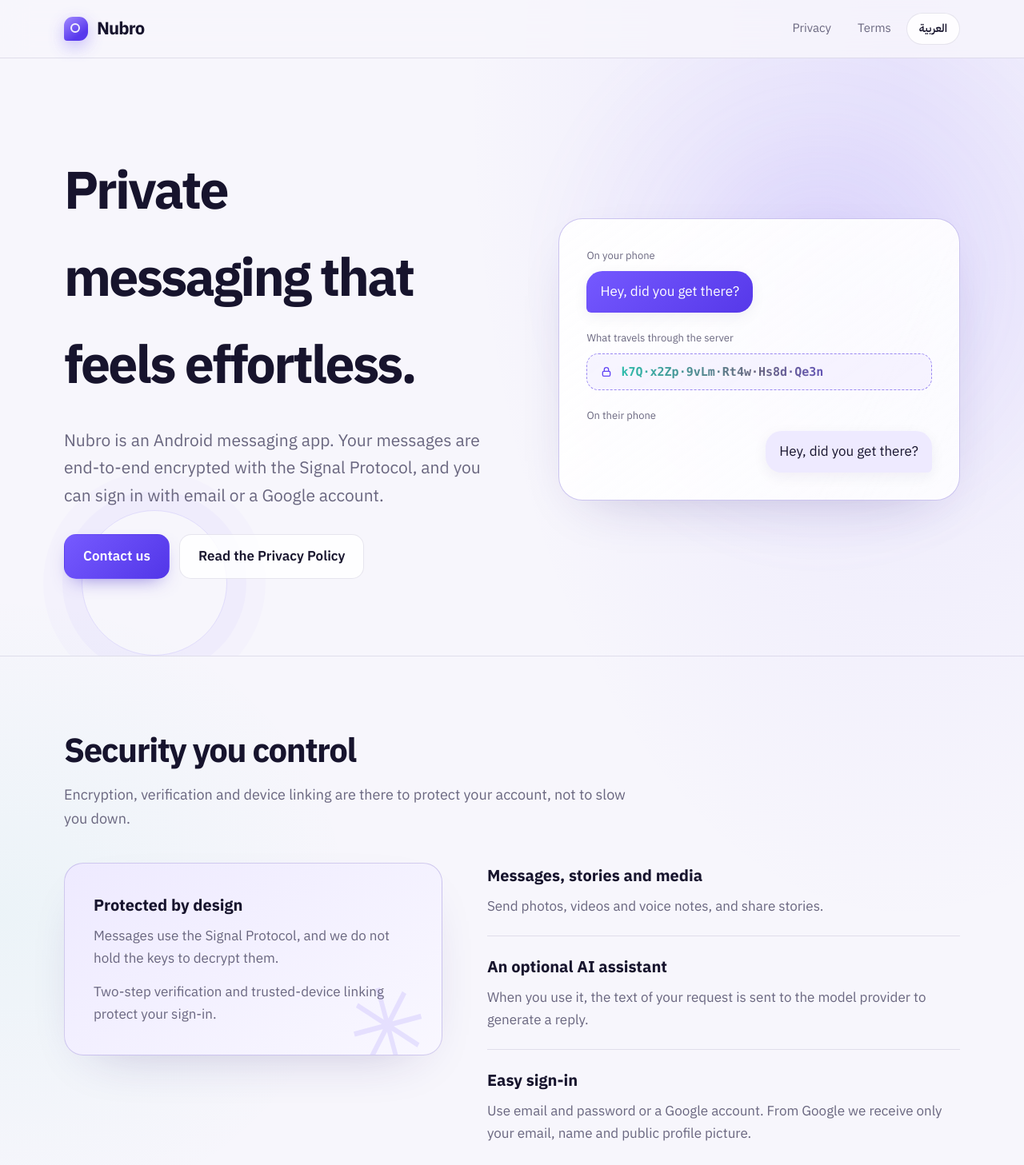
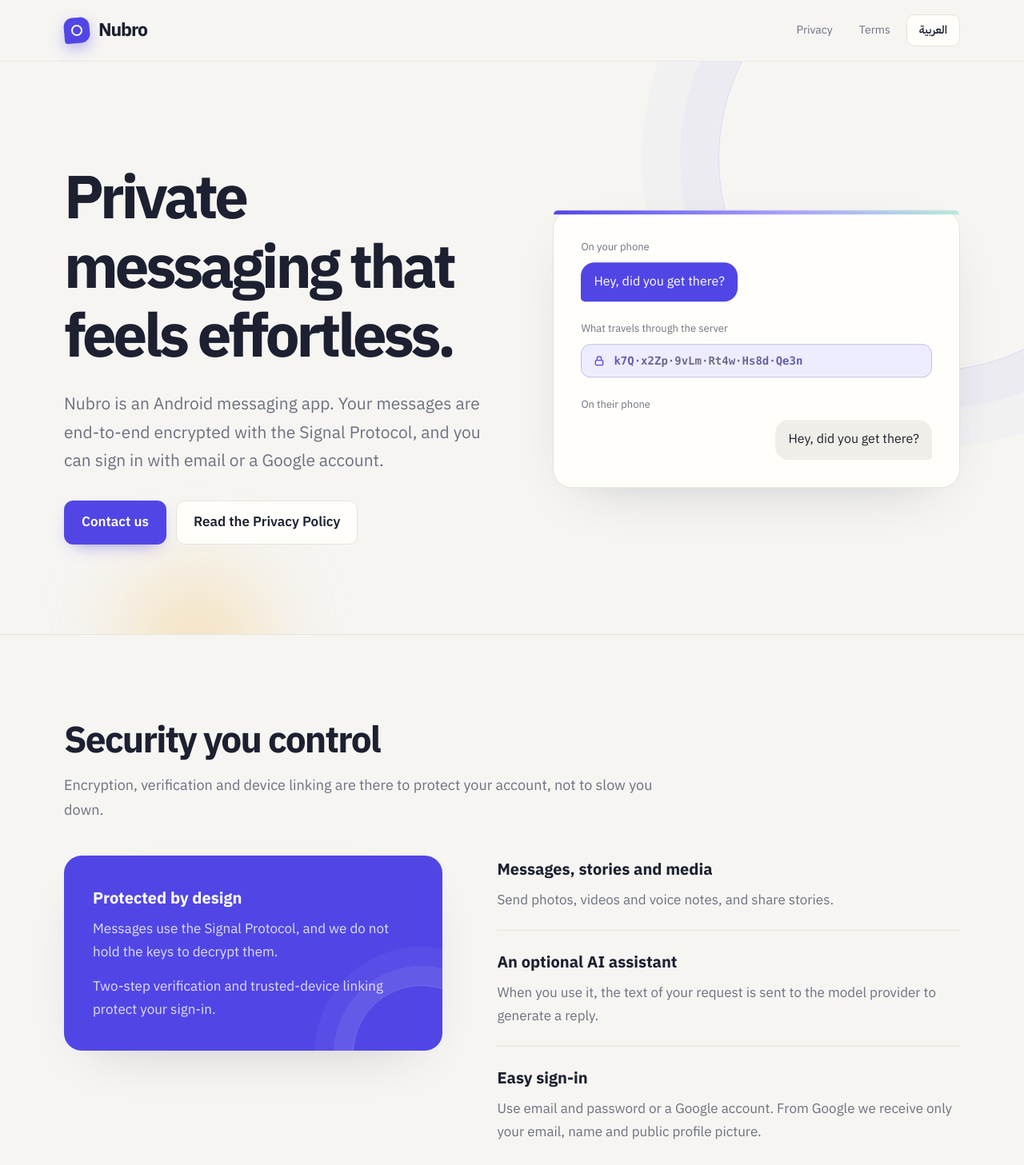
Before and after one commit to alipp2088-crypto/nubro-site, a plain HTML site: page index.html in a window 1280 px wide. Shown: the top 1457 px of the page at 80% size. Drawn offline with Linux system fonts and the light colour scheme.

Commit message:
Redesign Nubro home and legal pages with a new cohesive visual system

```diff
--- a/style.css
+++ b/style.css
@@ -1,33 +1,35 @@
+/* Nubro — complete visual redesign, shared by the home and legal pages */
 :root {
   color-scheme: light dark;
-  --bg: #f7f6fc;
-  --surface: rgba(255,255,255,.82);
-  --surface-solid: #fff;
-  --ink: #17142d;
-  --muted: #69667f;
-  --line: rgba(62,48,112,.12);
-  --accent: #6245f5;
-  --accent-deep: #4930d2;
-  --accent-soft: #eeeaff;
-  --teal: #28c6b0;
-  --radius: 24px;
-  --shadow: 0 24px 70px -38px rgba(48,31,115,.32);
-  --ease: cubic-bezier(.2,.75,.25,1);
+  --page: #f6f5f2;
+  --paper: #fffefa;
+  --paper-2: #f0eee8;
+  --ink: #1c2030;
+  --muted: #6d7180;
+  --line: #e6e3dc;
+  --brand: #5146e5;
+  --brand-dark: #3c32c4;
+  --brand-soft: #eeedff;
+  --mint: #b8eadb;
+  --gold: #f2c879;
+  --radius: 22px;
+  --shadow: 0 24px 70px -38px rgba(35, 38, 63, .28);
+  --sans: "IBM Plex Sans Arabic", "Noto Sans Arabic", system-ui, -apple-system, "Segoe UI", sans-serif;
 }
-
 @media (prefers-color-scheme: dark) {
   :root {
-    --bg: #090b16;
-    --surface: rgba(18,21,39,.84);
-    --surface-solid: #121527;
-    --ink: #f0efff;
-    --muted: #a4a4c0;
-    --line: rgba(197,187,255,.13);
-    --accent: #a18cff;
-    --accent-deep: #8166ff;
-    --accent-soft: #211d3c;
-    --teal: #55e0c8;
-    --shadow: 0 24px 70px -38px rgba(0,0,0,.8);
+    --page: #10121a;
+    --paper: #191c27;
+    --paper-2: #222532;
+    --ink: #f3f1eb;
+    --muted: #b0b2bd;
+    --line: #303341;
+    --brand: #aaa3ff;
+    --brand-dark: #8d84ff;
+    --brand-soft: #29273e;
+    --mint: #24483f;
+    --gold: #594829;
+    --shadow: 0 24px 70px -38px rgba(0, 0, 0, .8);
   }
 }
 
@@ -36,119 +38,130 @@ html { -webkit-text-size-adjust: 100%; scroll-behavior: smooth; }
 html[lang="ar"] .home [lang="en"], html[lang="en"] .home [lang="ar"] { display: none !important; }
 body {
   margin: 0;
-  overflow-x: hidden;
-  background:
-    radial-gradient(ellipse at 88% 5%, rgba(119,92,255,.10), transparent 34rem),
-    radial-gradient(ellipse at 0% 50%, rgba(40,198,176,.055), transparent 28rem),
-    var(--bg);
+  background: var(--page);
   color: var(--ink);
-  font: 17px/1.85 "IBM Plex Sans Arabic", "Noto Sans Arabic", system-ui, -apple-system, "Segoe UI", Roboto, Tahoma, sans-serif;
+  font: 17px/1.85 var(--sans);
   -webkit-font-smoothing: antialiased;
 }
-[lang="en"] { line-height: 1.65; }
+[lang="en"] { line-height: 1.7; }
 a { color: inherit; text-underline-offset: 4px; text-decoration-thickness: 1px; }
-a:focus-visible, button:focus-visible { outline: 2px solid var(--accent); outline-offset: 4px; border-radius: 8px; }
-button { color: inherit; }
-.wrap { width: min(1120px, 100% - 48px); margin-inline: auto; }
+a:focus-visible, button:focus-visible { outline: 3px solid var(--brand); outline-offset: 4px; border-radius: 8px; }
+.wrap { width: min(1120px, calc(100% - 48px)); margin-inline: auto; }
 
-/* Frosted, compact navigation */
+/* Shared navigation */
 .top {
-  position: sticky; top: 0; z-index: 10;
-  background: color-mix(in srgb, var(--bg) 76%, transparent);
-  -webkit-backdrop-filter: saturate(1.5) blur(18px);
-  backdrop-filter: saturate(1.5) blur(18px);
-  border-bottom: 1px solid var(--line);
+  position: sticky; inset-block-start: 0; z-index: 20;
+  border-bottom: 1px solid color-mix(in srgb, var(--line) 75%, transparent);
+  background: color-mix(in srgb, var(--page) 88%, transparent);
+  -webkit-backdrop-filter: blur(18px);
+  backdrop-filter: blur(18px);
 }
-.top .wrap { display: flex; align-items: center; justify-content: space-between; gap: 16px; min-height: 72px; }
-.brand { display: inline-flex; align-items: center; gap: 11px; font-weight: 700; font-size: 22px; letter-spacing: -.04em; text-decoration: none; direction: ltr; }
-.mark { position: relative; width: 30px; height: 30px; border-radius: 11px 11px 11px 4px; background: linear-gradient(145deg, #a18aff, #5839ed 72%); box-shadow: 0 7px 20px rgba(91,61,245,.32); }
-.mark::after { content: ""; position: absolute; width: 8px; height: 8px; inset: 8px auto auto 8px; border: 2px solid white; border-radius: 50%; opacity: .9; }
-.top nav { display: flex; align-items: center; gap: 5px; }
-.top nav a { padding: 8px 14px; border-radius: 999px; font-size: 15px; color: var(--muted); text-decoration: none; transition: color .2s, background .2s, transform .2s; }
-.top nav a:hover, .top nav a[aria-current] { color: var(--ink); background: var(--accent-soft); }
-.top nav a:hover { transform: translateY(-1px); }
-.pill { display: inline-flex; align-items: center; padding: 7px 15px; border: 1px solid var(--line); border-radius: 999px; background: var(--surface); color: var(--ink); font: inherit; font-size: 14px; font-weight: 600; cursor: pointer; transition: border-color .2s, transform .2s, box-shadow .2s; }
-.pill:hover { border-color: var(--accent); transform: translateY(-1px); box-shadow: 0 5px 18px rgba(91,61,245,.12); }
-@media (max-width: 560px) { .wrap { width: min(100% - 32px, 1120px); } .top .wrap { min-height: 64px; } .top nav { gap: 0; } .top nav a { padding: 7px 9px; font-size: 14px; } .top nav small { display: none; } .pill { padding: 7px 10px; font-size: 13px; } }
+.top .wrap { min-height: 76px; display: flex; align-items: center; justify-content: space-between; gap: 20px; }
+.brand { display: inline-flex; align-items: center; gap: 11px; direction: ltr; text-decoration: none; font-size: 23px; font-weight: 700; letter-spacing: -.05em; }
+.mark { position: relative; display: inline-block; width: 32px; height: 32px; border-radius: 11px 11px 11px 4px; background: var(--brand); box-shadow: 0 7px 17px color-mix(in srgb, var(--brand) 35%, transparent); transform: rotate(-5deg); }
+.mark::after { content: ""; position: absolute; width: 10px; height: 10px; inset: 9px auto auto 9px; border: 2px solid var(--paper); border-radius: 50%; }
+.top nav { display: flex; align-items: center; gap: 7px; }
+.top nav a { padding: 8px 13px; border-radius: 9px; color: var(--muted); font-size: 14px; text-decoration: none; transition: background .2s, color .2s; }
+.top nav a:hover, .top nav a[aria-current] { color: var(--ink); background: var(--paper-2); }
+.top nav small { margin-inline-start: 6px; opacity: .65; font-size: 11px; }
+.pill { display: inline-flex; align-items: center; justify-content: center; min-height: 40px; padding: 7px 15px; border: 1px solid var(--line); border-radius: 10px; background: var(--paper); color: var(--ink); font: 600 14px var(--sans); text-decoration: none; cursor: pointer; transition: border-color .2s, color .2s, transform .2s; }
+.pill:hover { color: var(--brand); border-color: var(--brand); transform: translateY(-1px); }
 
-/* Hero */
-.hero { position: relative; isolation: isolate; overflow: hidden; padding: clamp(64px, 9vw, 112px) 0 clamp(62px, 8vw, 96px); }
-.hero::before { content: ""; position: absolute; z-index: -1; inset: -15% -10% auto auto; width: min(760px, 80vw); aspect-ratio: 1; border-radius: 50%; background: radial-gradient(circle, rgba(117,89,255,.17), rgba(117,89,255,.045) 42%, transparent 70%); filter: blur(8px); animation: glow-drift 12s ease-in-out infinite alternate; }
-.hero::after { content: ""; position: absolute; z-index: -1; width: 180px; height: 180px; inset: auto auto 0 8%; border: 1px solid color-mix(in srgb, var(--accent) 15%, transparent); border-radius: 50%; box-shadow: 0 0 0 24px color-mix(in srgb, var(--accent) 3%, transparent), 0 0 0 48px color-mix(in srgb, var(--accent) 2%, transparent); }
-.hero .wrap { position: relative; display: grid; gap: 48px; align-items: center; }
-@media (min-width: 900px) { .hero .wrap { grid-template-columns: 1.05fr .95fr; gap: 64px; } }
-h1 { font-size: clamp(36px, 6vw, 66px); line-height: 1.16; margin: 0 0 22px; font-weight: 700; letter-spacing: -.04em; text-wrap: balance; }
-.lead { font-size: clamp(18px, 2.2vw, 21px); color: var(--muted); max-width: 36em; margin: 0 0 30px; }
-.cta { display: flex; flex-wrap: wrap; gap: 12px; }
-.btn { position: relative; display: inline-flex; justify-content: center; align-items: center; padding: 13px 23px; border-radius: 15px; font-weight: 600; text-decoration: none; background: linear-gradient(135deg, #765aff, #5236e8); color: #fff; border: 1px solid transparent; box-shadow: 0 10px 24px -12px rgba(76,51,205,.7); transition: transform .22s var(--ease), box-shadow .22s var(--ease), border-color .22s; }
-.btn:hover { transform: translateY(-3px); box-shadow: 0 15px 32px -12px rgba(76,51,205,.65); }
-.btn.ghost { background: var(--surface); color: var(--ink); border-color: var(--line); box-shadow: none; }
-.btn.ghost:hover { border-color: var(--accent); box-shadow: 0 10px 24px -16px var(--accent); }
+/* Home hero: editorial type, vivid brand field, custom conversation preview */
+.hero { position: relative; isolation: isolate; overflow: hidden; padding: clamp(72px, 10vw, 128px) 0 clamp(76px, 9vw, 112px); }
+.hero::before { content: ""; position: absolute; z-index: -1; width: 530px; height: 530px; inset: -145px -150px auto auto; border: 1px solid color-mix(in srgb, var(--brand) 15%, transparent); border-radius: 50%; box-shadow: 0 0 0 48px color-mix(in srgb, var(--brand) 3%, transparent), 0 0 0 96px color-mix(in srgb, var(--brand) 2%, transparent); }
+.hero::after { content: ""; position: absolute; z-index: -1; width: 180px; height: 180px; inset: auto auto -100px 12%; border-radius: 50%; background: color-mix(in srgb, var(--gold) 40%, transparent); filter: blur(50px); }
+.hero .wrap { display: grid; align-items: center; gap: 58px; }
+@media (min-width: 900px) { .hero .wrap { grid-template-columns: 1fr .95fr; gap: 76px; } }
+.hero h1 { max-width: 12ch; margin: 0 0 23px; font-size: clamp(42px, 6.5vw, 76px); line-height: 1.14; letter-spacing: -.055em; text-wrap: balance; animation: rise-in .7s both; }
+.lead { max-width: 38em; margin: 0 0 31px; color: var(--muted); font-size: clamp(18px, 2vw, 21px); animation: rise-in .7s .08s both; }
+.cta { display: flex; flex-wrap: wrap; gap: 12px; animation: rise-in .7s .16s both; }
+.btn { display: inline-flex; align-items: center; justify-content: center; min-height: 50px; padding: 12px 21px; border: 1px solid var(--brand); border-radius: 11px; background: var(--brand); color: #fff; font-weight: 600; text-decoration: none; box-shadow: 0 9px 22px -12px color-mix(in srgb, var(--brand) 75%, transparent); transition: transform .2s, box-shadow .2s, background .2s; }
+.btn:hover { background: var(--brand-dark); transform: translateY(-2px); box-shadow: 0 13px 27px -12px color-mix(in srgb, var(--brand) 75%, transparent); }
+.btn.ghost { border-color: var(--line); background: var(--paper); color: var(--ink); box-shadow: none; }
+.btn.ghost:hover { border-color: var(--brand); color: var(--brand); background: var(--paper); }
 
-/* Animated end-to-end encryption illustration */
-.wire { position: relative; display: grid; gap: 20px; padding: clamp(22px, 4vw, 34px); border: 1px solid color-mix(in srgb, var(--accent) 20%, var(--line)); border-radius: 30px; background: linear-gradient(145deg, color-mix(in srgb, var(--surface-solid) 94%, var(--accent-soft)), var(--surface)); box-shadow: var(--shadow), inset 0 1px 0 rgba(255,255,255,.55); transform: translateZ(0); animation: card-float 7s ease-in-out infinite; }
-.wire::before { content: ""; position: absolute; inset: 0; border-radius: inherit; pointer-events: none; background: linear-gradient(115deg, transparent 20%, rgba(255,255,255,.15) 48%, transparent 66%); background-size: 220% 100%; animation: glass-shimmer 8s ease-in-out infinite; }
-.row { position: relative; display: flex; flex-direction: column; gap: 7px; }
-.cap { font-size: 13px; color: var(--muted); }
-.bub { margin: 0; max-width: 84%; padding: 12px 17px; border-radius: 20px; font-size: 17px; line-height: 1.55; box-shadow: 0 5px 18px rgba(30,20,80,.06); }
-.bub.out { align-self: flex-start; background: linear-gradient(140deg, #7559ff, #5638e9); color: #fff; border-end-start-radius: 6px; }
-.bub.in { align-self: flex-end; background: var(--accent-soft); border-end-end-radius: 6px; }
-.cipher { display: flex; align-items: center; gap: 10px; padding: 13px 16px; border: 1px dashed color-mix(in srgb, var(--accent) 55%, var(--line)); border-radius: 15px; background: color-mix(in srgb, var(--accent-soft) 48%, transparent); color: var(--accent); direction: ltr; overflow: hidden; white-space: nowrap; font: 600 15px ui-monospace, SFMono-Regular, Menlo, monospace; }
+.wire { position: relative; display: grid; gap: 22px; max-width: 510px; width: 100%; margin-inline: auto; padding: clamp(22px, 4vw, 34px); border: 1px solid var(--line); border-radius: 24px; background: var(--paper); box-shadow: var(--shadow); animation: rise-in .8s .12s both, preview-float 7s 1s ease-in-out infinite; }
+.wire::before { content: ""; position: absolute; inset: 0 0 auto; height: 5px; border-radius: 24px 24px 0 0; background: linear-gradient(90deg, var(--brand), #a69cff 55%, var(--mint)); }
+.row { display: flex; flex-direction: column; gap: 7px; }
+.cap { color: var(--muted); font-size: 13px; }
+.bub { max-width: 84%; margin: 0; padding: 11px 16px; border-radius: 17px; font-size: 16px; line-height: 1.55; }
+.bub.out { align-self: flex-start; border-end-start-radius: 5px; background: var(--brand); color: #fff; }
+.bub.in { align-self: flex-end; border-end-end-radius: 5px; background: var(--paper-2); }
+.cipher { display: flex; align-items: center; gap: 10px; overflow: hidden; padding: 12px 14px; border: 1px solid color-mix(in srgb, var(--brand) 25%, var(--line)); border-radius: 12px; background: var(--brand-soft); color: var(--brand); direction: ltr; white-space: nowrap; font: 600 14px ui-monospace, SFMono-Regular, Menlo, monospace; }
 .cipher svg { flex: none; }
-.cipher b { background: linear-gradient(90deg, var(--muted), var(--accent), var(--teal), var(--muted)); background-size: 220% 100%; -webkit-background-clip: text; background-clip: text; color: transparent; animation: flow 4s linear infinite; }
+.cipher b { overflow: hidden; background: linear-gradient(90deg, var(--muted), var(--brand), var(--muted)); background-size: 200% 100%; color: transparent; -webkit-background-clip: text; background-clip: text; animation: cipher-flow 4s linear infinite; }
 
-/* Feature and privacy sections */
-.sec { position: relative; padding: clamp(64px, 8vw, 92px) 0; border-top: 1px solid var(--line); }
-h2.t { font-size: clamp(28px, 4vw, 42px); line-height: 1.25; margin: 0 0 14px; letter-spacing: -.035em; text-wrap: balance; }
-.sub { color: var(--muted); max-width: 40em; margin: 0 0 40px; font-size: 18px; }
+/* Sections and feature content */
+.sec { padding: clamp(68px, 9vw, 104px) 0; border-top: 1px solid var(--line); }
+h2.t { max-width: 18ch; margin: 0 0 14px; font-size: clamp(30px, 4.2vw, 46px); line-height: 1.2; letter-spacing: -.04em; text-wrap: balance; }
+.sub { max-width: 42em; margin: 0 0 42px; color: var(--muted); font-size: 18px; }
 .feat { display: grid; gap: 30px; }
-@media (min-width: 900px) { .feat { grid-template-columns: 1fr 1.25fr; gap: 56px; } }
-.panel { position: relative; align-self: start; overflow: hidden; padding: clamp(26px, 4vw, 36px); border: 1px solid color-mix(in srgb, var(--accent) 12%, var(--line)); border-radius: var(--radius); background: linear-gradient(145deg, var(--accent-soft), color-mix(in srgb, var(--surface-solid) 64%, var(--accent-soft))); box-shadow: var(--shadow); }
-.panel::after { content: "✳"; position: absolute; inset: auto 16px -33px auto; color: color-mix(in srgb, var(--accent) 12%, transparent); font-size: 132px; line-height: 1; transform: rotate(-15deg); pointer-events: none; }
+@media (min-width: 900px) { .feat { grid-template-columns: .9fr 1.1fr; gap: 68px; } }
+.panel { position: relative; align-self: start; overflow: hidden; padding: clamp(25px, 4vw, 36px); border-radius: var(--radius); background: var(--brand); color: #fff; box-shadow: var(--shadow); }
+.panel::after { content: ""; position: absolute; width: 170px; height: 170px; inset: auto -60px -90px auto; border: 1px solid rgba(255,255,255,.2); border-radius: 50%; box-shadow: 0 0 0 24px rgba(255,255,255,.07), 0 0 0 48px rgba(255,255,255,.04); }
 .panel h3, .panel p { position: relative; z-index: 1; }
-.panel p { margin: 0 0 14px; color: var(--muted); }
+.panel p { margin: 0 0 14px; color: rgba(255,255,255,.82); }
 .panel p:last-child { margin: 0; }
 h3 { margin: 0 0 8px; font-size: 20px; line-height: 1.4; }
-.rows > div { padding: 22px 0; border-top: 1px solid var(--line); transition: padding-inline .25s var(--ease); }
+.rows > div { padding: 22px 0; border-top: 1px solid var(--line); transition: padding .22s; }
 .rows > div:first-child { padding-top: 0; border-top: 0; }
-.rows > div:hover { padding-inline: 8px; }
+.rows > div:hover { padding-inline: 9px; }
 .rows p { margin: 0; color: var(--muted); }
 .facts { margin: 0 0 30px; border-top: 1px solid var(--line); }
-.facts div { display: grid; gap: 4px 24px; padding: 20px 0; border-bottom: 1px solid var(--line); transition: background .2s, padding .2s; }
-.facts div:hover { padding-inline: 12px; background: color-mix(in srgb, var(--accent-soft) 40%, transparent); }
-@media (min-width: 700px) { .facts div { grid-template-columns: 240px 1fr; } }
+.facts div { display: grid; gap: 5px 25px; padding: 21px 0; border-bottom: 1px solid var(--line); transition: padding .2s, background .2s; }
+.facts div:hover { padding-inline: 12px; background: color-mix(in srgb, var(--paper-2) 75%, transparent); }
+@media (min-width: 700px) { .facts div { grid-template-columns: 230px minmax(0, 1fr); } }
 .facts dt { font-weight: 700; }
 .facts dd { margin: 0; color: var(--muted); }
-.foot { padding: 40px 0 56px; border-top: 1px solid var(--line); color: var(--muted); font-size: 15px; }
-.foot .wrap { display: flex; flex-wrap: wrap; justify-content: space-between; gap: 12px 32px; }
-.foot p { margin: 0; }
-.foot a:hover, .prose a:hover { color: var(--accent); }
 
-/* Legal documents */
-.legal { padding: 48px 0 72px; }
+/* Privacy and terms pages share the same carefully typeset document system */
+.legal { min-height: 70vh; padding: clamp(42px, 7vw, 76px) 0 92px; }
+.legal > .wrap { max-width: 1050px; }
+.doc { padding: clamp(23px, 5vw, 56px); border: 1px solid var(--line); border-radius: 26px; background: var(--paper); box-shadow: var(--shadow); animation: rise-in .55s both; }
 #en { display: none; }
 #en:target { display: block; }
 body:has(#en:target) #ar { display: none; }
-.doc-head { margin-bottom: 32px; }
-.doc-head h1 { font-size: clamp(32px, 5vw, 48px); margin: 0 0 8px; }
-.meta { margin: 0 0 16px; color: var(--muted); font-size: 15px; }
-.doc-grid { display: grid; gap: 28px; }
-@media (min-width: 900px) { .doc-grid { grid-template-columns: 230px minmax(0, 1fr); gap: 56px; } }
-.toc { display: flex; gap: 8px; overflow-x: auto; padding-bottom: 6px; }
-.toc a { white-space: nowrap; padding: 6px 12px; border: 1px solid var(--line); border-radius: 999px; font-size: 14.5px; color: var(--muted); text-decoration: none; transition: color .2s, border-color .2s, background .2s; }
-.toc a:hover { color: var(--ink); border-color: var(--accent); background: var(--accent-soft); }
-@media (min-width: 900px) { .toc { position: sticky; top: 92px; align-self: start; flex-direction: column; gap: 2px; overflow: visible; padding: 0; padding-inline-start: 16px; border-inline-start: 1px solid var(--line); } .toc a { border: 0; border-radius: 8px; } }
-.prose { max-width: 46em; }
-.prose h2 { margin: 40px 0 8px; font-size: 22px; line-height: 1.45; scroll-margin-top: 96px; }
+.doc-head { margin-bottom: 37px; padding-bottom: 28px; border-bottom: 1px solid var(--line); }
+.doc-head h1 { margin: 0 0 8px; font-size: clamp(34px, 5vw, 52px); line-height: 1.2; letter-spacing: -.04em; }
+.meta { margin: 0 0 17px; color: var(--muted); font-size: 14px; }
+.doc-grid { display: grid; gap: 32px; }
+@media (min-width: 900px) { .doc-grid { grid-template-columns: 210px minmax(0, 1fr); gap: 52px; } }
+.toc { display: flex; gap: 7px; overflow-x: auto; padding: 0 0 8px; scrollbar-width: thin; }
+.toc a { flex: 0 0 auto; padding: 6px 11px; border: 1px solid var(--line); border-radius: 8px; color: var(--muted); font-size: 13px; text-decoration: none; transition: color .2s, background .2s, border-color .2s; }
+.toc a:hover { border-color: var(--brand); background: var(--brand-soft); color: var(--brand); }
+@media (min-width: 900px) { .toc { position: sticky; inset-block-start: 100px; align-self: start; flex-direction: column; gap: 3px; overflow: visible; padding: 0 13px 0 0; border-inline-start: 2px solid var(--line); } .toc a { border: 0; background: transparent; } .toc a:hover { background: var(--brand-soft); } }
+.prose { max-width: 680px; color: var(--muted); }
+.prose h2 { margin: 38px 0 9px; color: var(--ink); font-size: 22px; line-height: 1.45; scroll-margin-top: 100px; }
 .prose h2:first-child { margin-top: 0; }
-.prose p, .prose li { margin: 8px 0; }
-.prose ul { padding-inline-start: 22px; }
-.prose a { color: var(--accent); }
+.prose p, .prose li { margin: 9px 0; }
+.prose ul { padding-inline-start: 24px; }
+.prose li::marker { color: var(--brand); }
+.prose a { color: var(--brand); }
+.prose strong { color: var(--ink); }
 
-@keyframes flow { to { background-position: -220% 0; } }
-@keyframes glow-drift { from { transform: translate3d(2%, -1%, 0) scale(.96); } to { transform: translate3d(-4%, 4%, 0) scale(1.05); } }
-@keyframes card-float { 0%, 100% { transform: translateY(0); } 50% { transform: translateY(-8px); } }
-@keyframes glass-shimmer { 0%, 65%, 100% { background-position: 150% 0; } 80% { background-position: -50% 0; } }
+/* Shared footer */
+.foot { padding: 34px 0 48px; border-top: 1px solid var(--line); color: var(--muted); font-size: 14px; }
+.foot .wrap { display: flex; flex-wrap: wrap; align-items: center; justify-content: space-between; gap: 12px 30px; }
+.foot p { margin: 0; }
+.foot a:hover { color: var(--brand); }
+
+@keyframes rise-in { from { opacity: 0; transform: translateY(18px); } to { opacity: 1; transform: translateY(0); } }
+@keyframes preview-float { 0%, 100% { translate: 0 0; } 50% { translate: 0 -7px; } }
+@keyframes cipher-flow { to { background-position: -200% 0; } }
+@media (max-width: 600px) {
+  .wrap { width: calc(100% - 32px); }
+  .top .wrap { min-height: 66px; }
+  .brand { font-size: 20px; }
+  .top nav { gap: 1px; }
+  .top nav a { padding: 7px 8px; font-size: 13px; }
+  .top nav small { display: none; }
+  .pill { min-height: 36px; padding: 6px 10px; font-size: 13px; }
+  .hero { padding-top: 66px; }
+  .wire { border-radius: 19px; }
+  .doc { padding: 22px 17px; border-radius: 18px; }
+  .doc-head { margin-bottom: 26px; padding-bottom: 22px; }
+}
 @media (prefers-reduced-motion: reduce) {
-  *, *::before, *::after { animation-duration: .01ms !important; animation-iteration-count: 1 !important; scroll-behavior: auto !important; transition-duration: .01ms !important; }
+  *, *::before, *::after { scroll-behavior: auto !important; animation-duration: .01ms !important; animation-iteration-count: 1 !important; transition-duration: .01ms !important; }
 }
```
